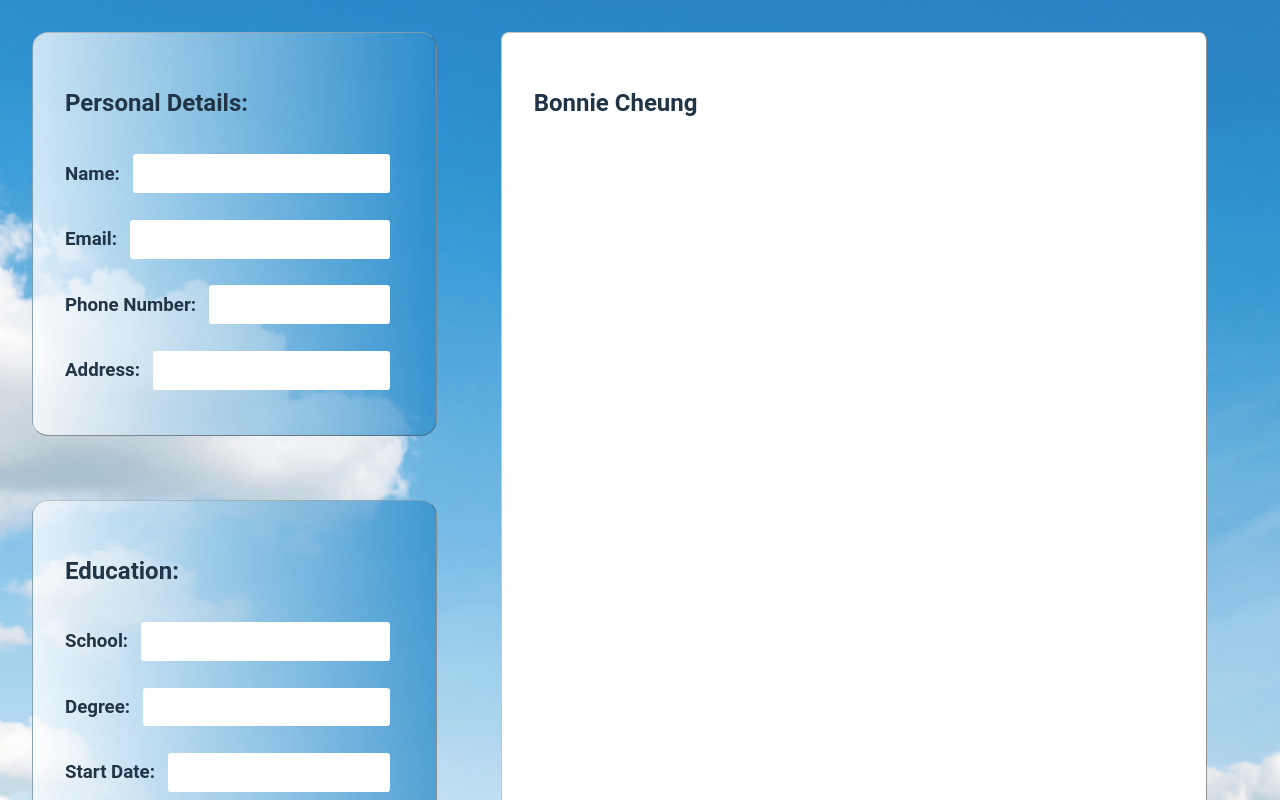
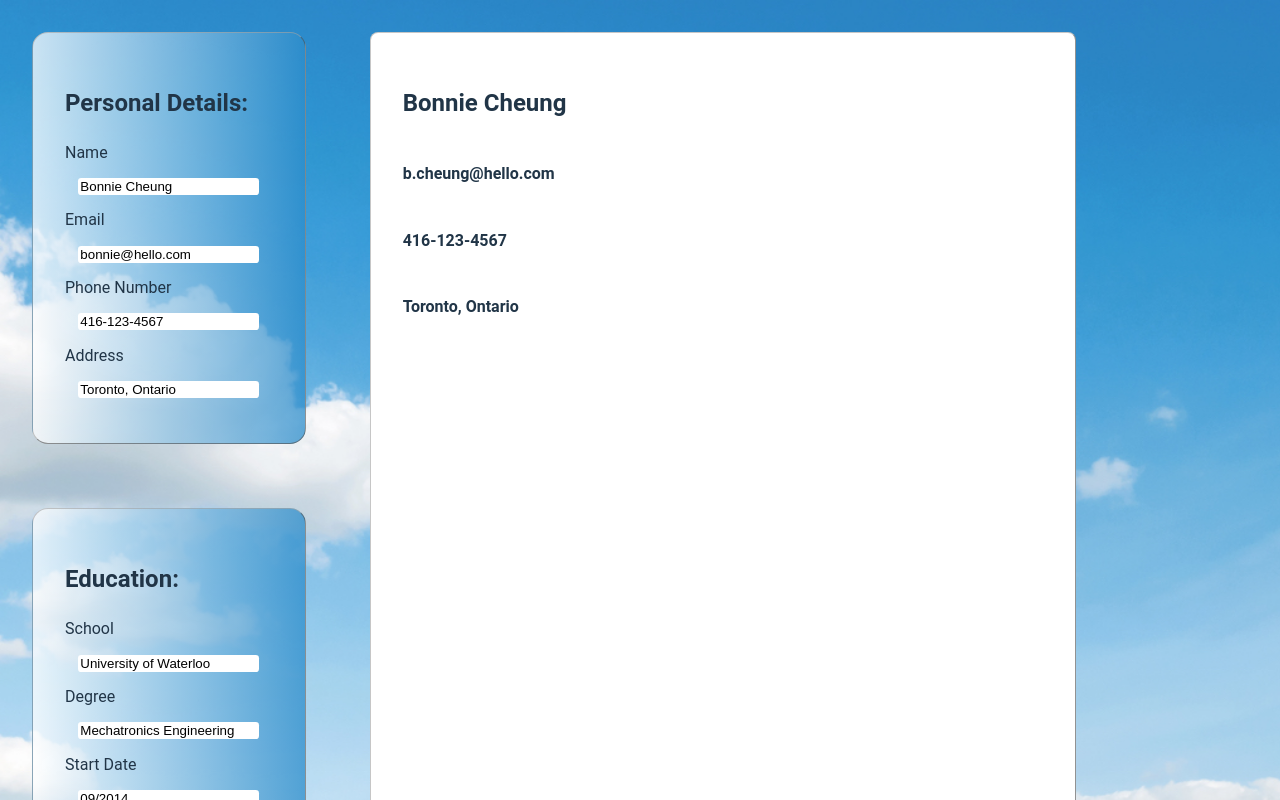
Before and after one commit to bkcheung/CV-Builder, a React (Vite) app: page / in a window 1280 px wide. Shown: the top 800 px of the page. Built offline with nearby package versions, Linux system fonts and the light colour scheme.

Commit message:
refactor: update input data format and component rendering

```diff
--- a/src/App.tsx
+++ b/src/App.tsx
@@ -1,24 +1,73 @@
+import { useState } from 'react';
+import { useForm, SubmitHandler } from 'react-hook-form';
 import { sectionData } from './data.ts'
-import Section from './Section.tsx'
 import CV from './CV.tsx'
-import { useState } from 'react';
+import Section from './Section.tsx';
+import Input from './Input.tsx';
+
+// interface formInput {
+//     name: string,
+//     email: string,
+//     number: string,
+//     address: string,
+// }
+
+function capFirstLetter(string) {
+    return string.charAt(0).toUpperCase() + string.slice(1);
+}
 
 function App(): JSX.Element{
+    const {register} = useForm();
+
     const [name, setName] = useState('Bonnie Cheung');
+    const [email, setEmail] = useState('b.cheung@hello.com');
+    const [number, setNumber] = useState('416-123-4567');
+    const [address, setAddress] = useState('Toronto, Ontario');
 
-    function handleChange(e:React.ChangeEvent<HTMLInputElement>) {
-        setName(e.target.value);
-    }
+    // function handleChange(e:React.ChangeEvent<HTMLInputElement>) {
+    //     setName(e.target.value);
+    // }
+    // <input {...register("firstName", { required: true, maxLength: 20 })} />
+    // const field = inputField.field;
+    // const fxName = 'set' + capFirstLetter(inputField.field);
+    // const[field, fxName] = useState(defaultData);
 
-    const sections = sectionData.map(section =>
-        <Section key={section.id} sectionName={section.sectionName} inputs={section.inputs} handleChange={handleChange}></Section>
-    )
+    const sections = sectionData.map(section => {
+        // function handleChange(e:React.ChangeEvent<HTMLInputElement>) {
+        //     setName(e.target.value);
+        // }
+        return(<Section
+                key={section.id}
+                sectionName={section.sectionName}
+                inputs = {section.inputs.map((inputField) => {
+                    const title = inputField.title;
+                    const defaultData = inputField.default;
+
+                    return(
+                    <>
+                        <label>{title}</label>
+                        <input {...register(title)} value={defaultData} ></input>
+                    </>
+
+                    // <Input
+                    //         key={Number(input[0])}
+                    //         {...register('hello')}
+                    //         name={String(input[1])}
+                    //         handleChange={handleChange}></Input>)
+                )
+                })}
+                //
+                />
+    )})
+
+    const CVprops = {name, email, number, address};
+
     return(
         <div className="page">
             <div className="inputSections">
-            {sections}
+                {sections}
             </div>
-           <CV name={name}></CV>
+           <CV props={CVprops}></CV>
         </div>
     )
 
--- a/src/CV.tsx
+++ b/src/CV.tsx
@@ -1,11 +1,13 @@
-interface CVProps{
-    name:string,
-}
-function CV({name='Bonnie Cheung'}:CVProps): JSX.Element{
+import { defaultData } from "./data";
+
+function CV({props=defaultData}): JSX.Element{
 
     return(
         <div className="CV">
-            <h2>{name}</h2>
+            <h2>{props.name}</h2>
+            <h4>{props.email}</h4>
+            <h4>{props.number}</h4>
+            <h4>{props.address}</h4>
         </div>
     )
 }
--- a/src/Input.tsx
+++ b/src/Input.tsx
@@ -4,12 +4,10 @@ interface InputProps{
     handleChange: (e:React.ChangeEvent<HTMLInputElement>) => void
 }
 
-function Input({key=-1,name='',handleChange}:InputProps): JSX.Element{
-
-
+function Input({name='',handleChange}:InputProps): JSX.Element{
 
     return (
-        <div key={key} className = "inputField">
+        <div className = "inputField">
             <h3>{name}:</h3>
             <input onChange={handleChange}></input>
         </div>
--- a/src/Section.tsx
+++ b/src/Section.tsx
@@ -1,21 +1,16 @@
-import Input from "./Input";
+import { ReactNode } from "react";
 
 interface SectionProps{
-    key:number,
     sectionName:string,
-    inputs: (string | number) [][],
-    handleChange: (e:React.ChangeEvent<HTMLInputElement>) => void,
+    inputs: ReactNode,
 }
 
-function Section({key = -1,sectionName="", inputs= [[-1,'']], handleChange}:SectionProps): JSX.Element{
+function Section({sectionName="",inputs}:SectionProps): JSX.Element{
 
     return (
-        <div key = {key} className = "section">
+        <div className = "section">
             <h2>{sectionName}:</h2>
-            {inputs.map((input) => {
-                return <Input key = {Number(input[0])} name={String(input[1])}
-                              handleChange={handleChange}></Input>
-            })}
+            {inputs}
         </div>
     )
 }
--- a/src/data.ts
+++ b/src/data.ts
@@ -1,12 +1,25 @@
 export const sectionData = [{
     id: 0,
     sectionName: 'Personal Details',
-    inputs: [[1,'Name'],[2,'Email'],
-             [3,'Phone Number'],[4,'Address']]
+    inputs:[{id:1, title: 'Name', field: 'name', default:'Bonnie Cheung'},
+            {id:2, title: 'Email', field: 'email', default:'bonnie@hello.com'},
+            {id:3, title: 'Phone Number', field: 'number', default:'416-123-4567'},
+            {id:4, title: 'Address', field: 'address', default:'Toronto, Ontario'},
+            ]
 }, {
     id: 5,
     sectionName: 'Education',
-    inputs: [[6,'School'], [7,'Degree'],
-             [8, 'Start Date'], [9,'End Date'],
-             [10, 'Location']]
+    inputs:[{id:6, title: 'School', field: 'school', default:'University of Waterloo'},
+            {id:7, title: 'Degree', field: 'degree', default:'Mechatronics Engineering'},
+            {id:8, title: 'Start Date', field: 'start', default:'09/2014'},
+            {id:9, title: 'End Date', field: 'end', default:'05/2019'},
+            {id:10, title: 'Location', field: 'location', default:'Waterloo, Ontario'},
+    ]
 }]
+
+export const defaultData = {
+    name: 'Bonnie Cheung',
+    email: 'b.cheung@mail.com',
+    number: '4161234567',
+    address: 'Toronto, Canada',
+}
--- a/src/index.css
+++ b/src/index.css
@@ -3,9 +3,9 @@
   line-height: 1.5;
   font-weight: 400;
 
-  color-scheme: light dark;
+  /* color-scheme: light dark;
   color: rgba(255, 255, 255, 0.87);
-  background-color: #242424;
+  background-color: #242424; */
 
   font-synthesis: none;
   text-rendering: optimizeLegibility;
```
